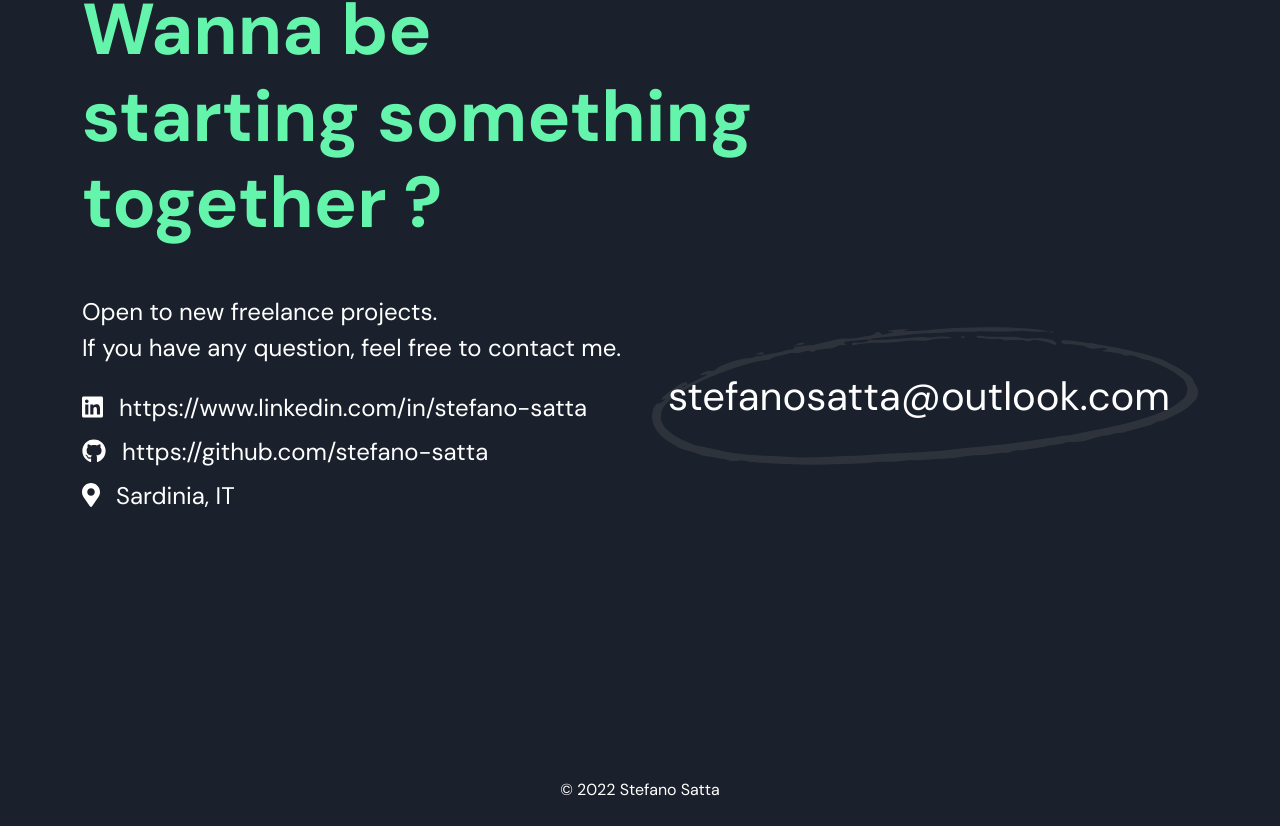
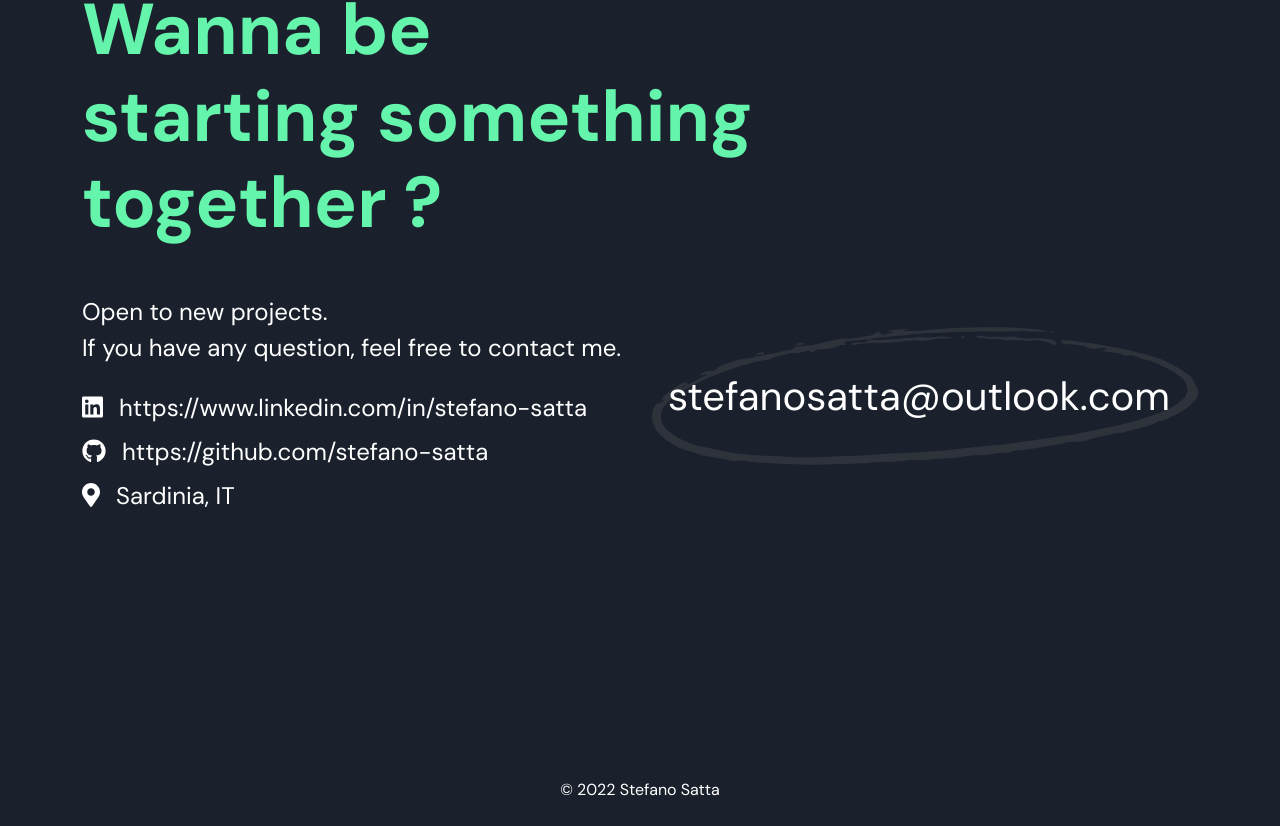
Before and after one commit to stefano-satta/personal-website-2022, a Next.js app: page / in a window 1280 px wide. Shown: the part 2459-3285 px from the top of the page. Built offline with nearby package versions, Linux system fonts and the light colour scheme.

Commit message:
edit text contact section

```diff
--- a/components/feature/section-page/Contact.jsx
+++ b/components/feature/section-page/Contact.jsx
@@ -27,7 +27,7 @@ const Contact = () => {
             <h2 className="text-primary mb-4 fw-bold fs-title-section">Wanna be <br />starting something
                 <br /> together ?</h2>
             <Col xs={12} lg={6} className="mb-4">
-                <p className="mt-4 fs-4">Open to new freelance projects. <br/> If you have any question, feel free to contact me.</p>
+                <p className="mt-4 fs-4">Open to new projects. <br/> If you have any question, feel free to contact me.</p>
                 <ul className="mt-4 fs-4 ps-0">
                     <li className="list-unstyled mb-2">
                         <FontAwesomeIcon icon={['fab', 'linkedin']} className="me-3" />
```
